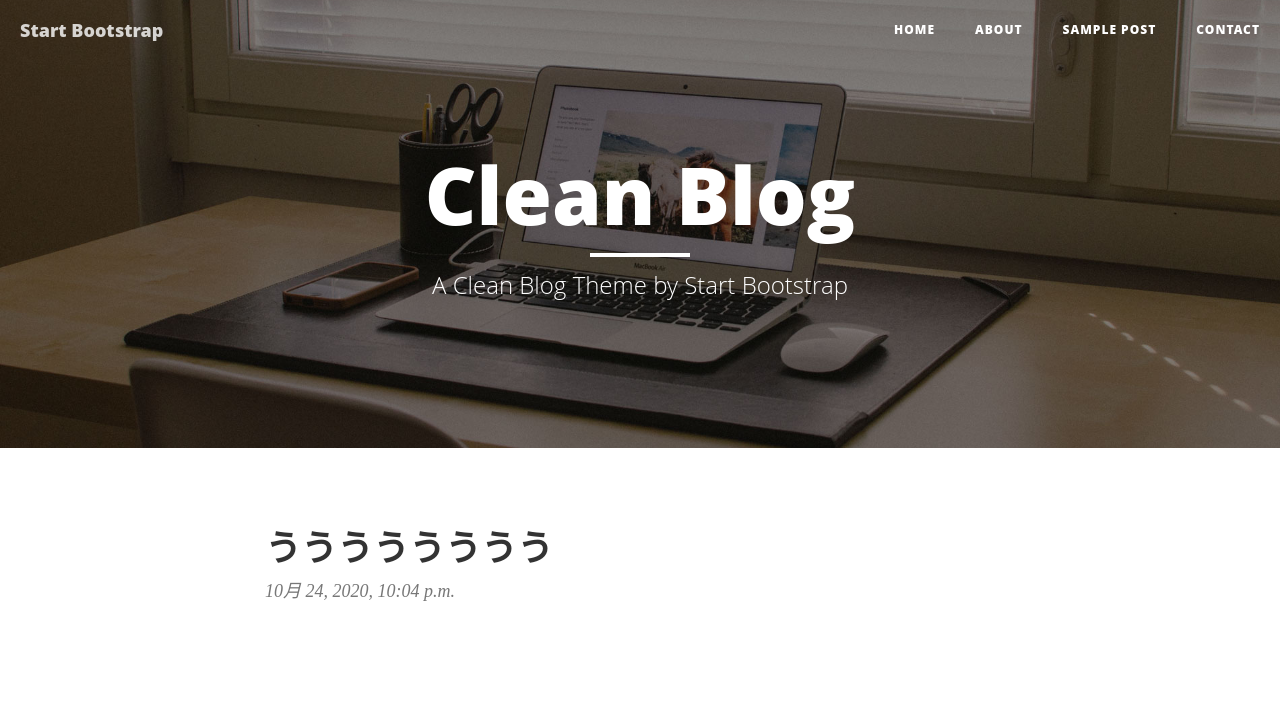
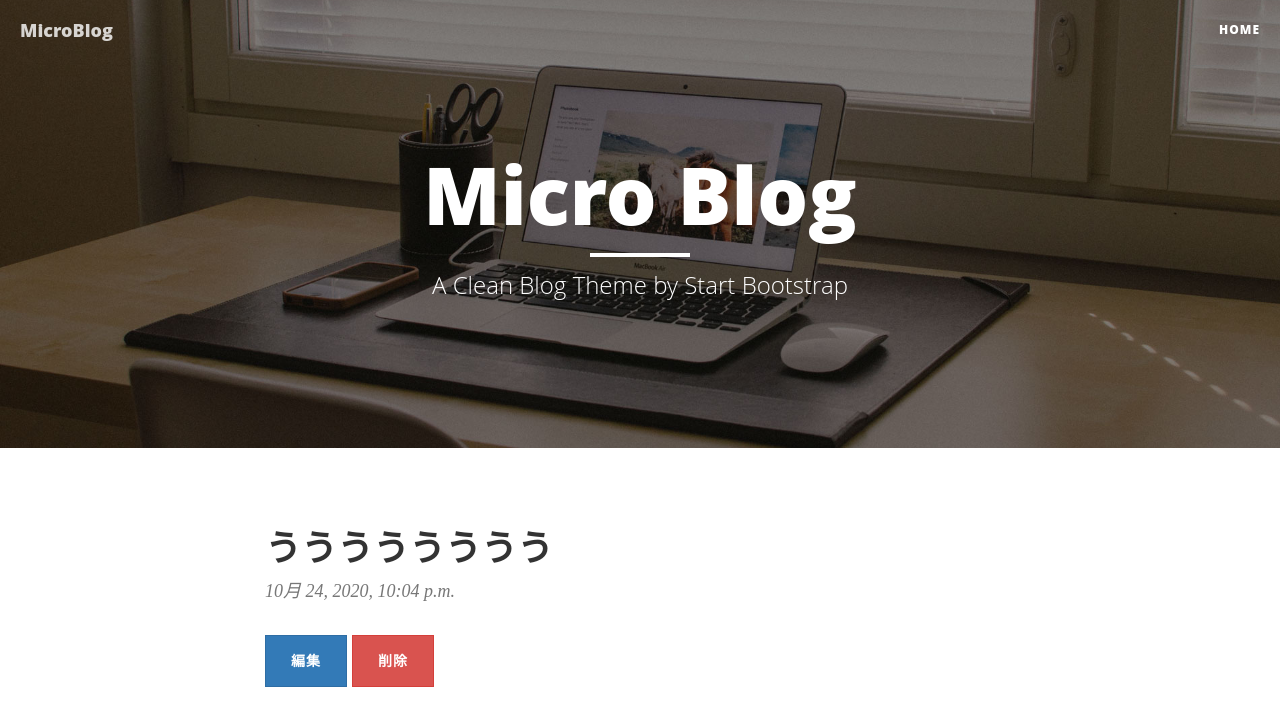
Before and after one commit to shumatsumoto/microblog, a Django app: page /3 in a window 1280 px wide. Shown: the top 726 px of the page. Run offline with Django 3.2, Linux system fonts and the light colour scheme; data comes from the database, SQL or seed files in the repository; both versions use the stored data as it was after the commit; some libraries are stand-ins or nearby versions.

Commit message:
リンク url追加

```diff
--- a/blog/templates/base.html
+++ b/blog/templates/base.html
@@ -42,7 +42,7 @@
         <div class="row">
           <div class="col-lg-8 col-lg-offset-2 col-md-10 col-md-offset-1">
             <div class="site-heading">
-              <h1>Clean Blog</h1>
+              <h1>Micro Blog</h1>
               <hr class="small" />
               <span class="subheading"
                 >A Clean Blog Theme by Start Bootstrap</span
--- a/blog/templates/blog/blog_detail.html
+++ b/blog/templates/blog/blog_detail.html
@@ -9,6 +9,8 @@
 			</a>
 			<p class="post-meta">{{ blog.posted_date }}</p>
 		</div>
+		<a href="{% url 'update' object.pk %}" class="btn btn-primary">編集</a>
+		<a href="{% url 'delete' object.pk %}" class="btn btn-danger">削除</a>
 	</div>
 </div>
 {% endblock %}
--- a/blog/templates/navi.html
+++ b/blog/templates/navi.html
@@ -12,23 +12,14 @@
 				<span class="sr-only">Toggle navigation</span>
 				Menu <i class="fa fa-bars"></i>
 			</button>
-			<a class="navbar-brand" href="index.html">Start Bootstrap</a>
+			<a class="navbar-brand" href="{% url 'index' %}">MicroBlog</a>
 		</div>
 
 		<!-- Collect the nav links, forms, and other content for toggling -->
 		<div class="collapse navbar-collapse" id="bs-example-navbar-collapse-1">
 			<ul class="nav navbar-nav navbar-right">
 				<li>
-					<a href="index.html">Home</a>
-				</li>
-				<li>
-					<a href="about.html">About</a>
-				</li>
-				<li>
-					<a href="post.html">Sample Post</a>
-				</li>
-				<li>
-					<a href="contact.html">Contact</a>
+					<a href="{% url 'index' %}">Home</a>
 				</li>
 			</ul>
 		</div>
```
Also changed, not shown: db.sqlite3.
